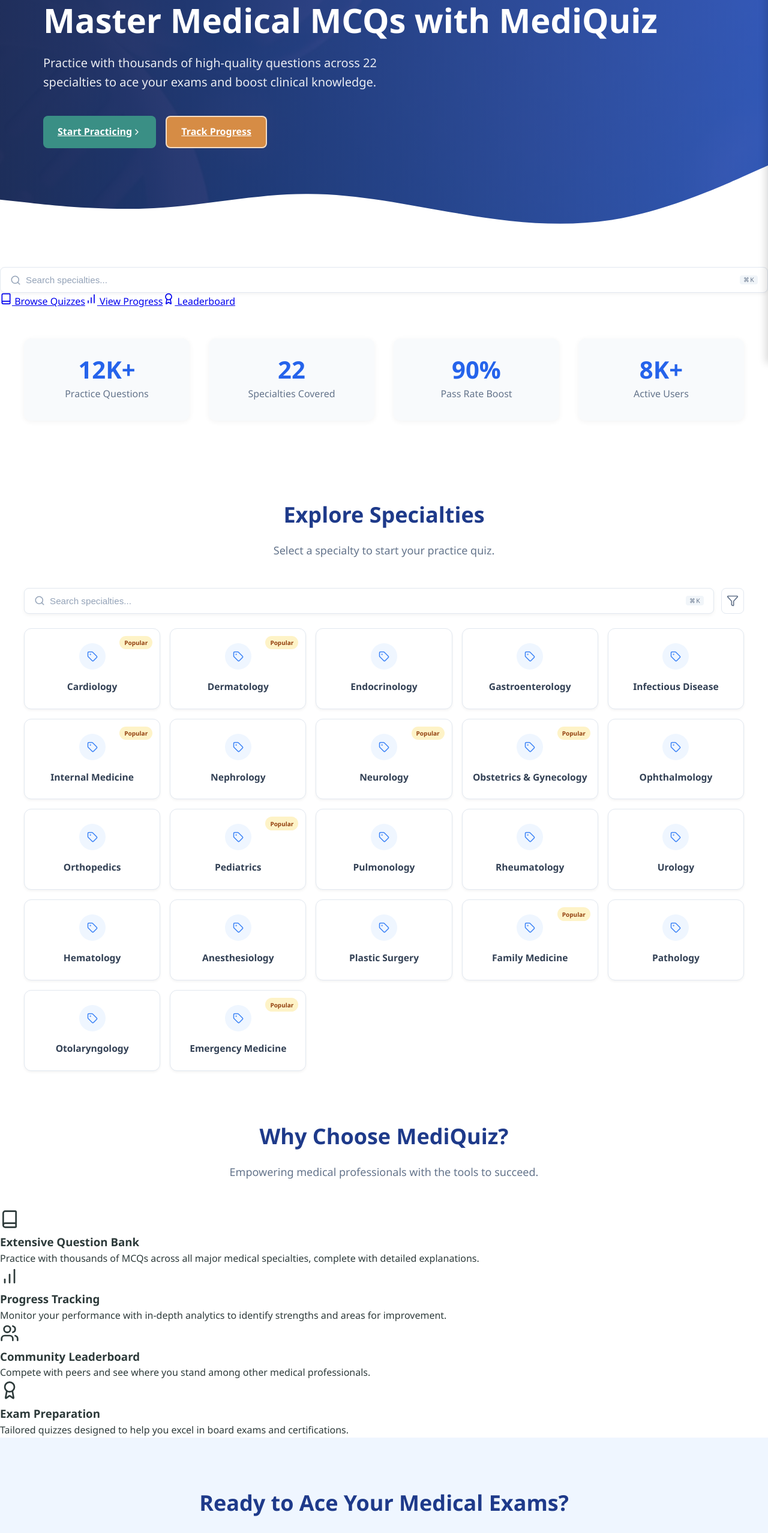
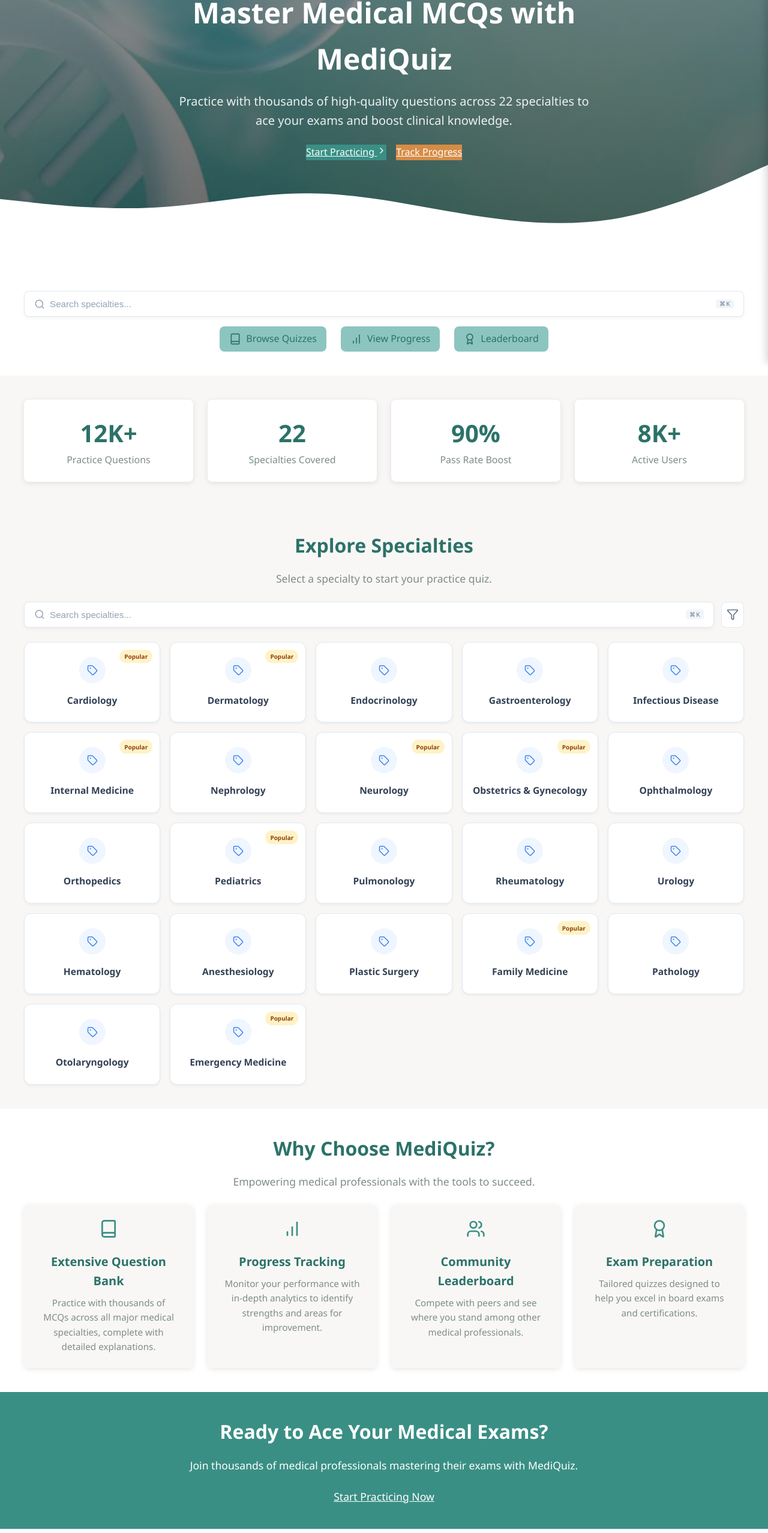
Before and after one commit to jjingofarouk/mcq, a React (Create React App) app in the folder mcq/: page / in a window 1280 px wide. Shown: the part 195-2750 px from the top of the page at 60% size. Built offline with nearby package versions, Linux system fonts and the light colour scheme.

Commit message:
Update Home.css

```diff
--- a/mcq/src/components/Home.css
+++ b/mcq/src/components/Home.css
@@ -1,16 +1,20 @@
+/* src/styles/Home.css */
 .home-page {
-  width: 100%;
-  overflow-x: hidden;
+  background-color: var(--off-white);
+}
+
+.dark .home-page {
+  background-color: var(--dark);
 }
 
 /* Hero Section */
 .hero-section {
   position: relative;
   height: 80vh;
-  min-height: 600px;
-  max-height: 800px;
-  color: white;
   overflow: hidden;
+  display: flex;
+  align-items: center;
+  justify-content: center;
 }
 
 .hero-overlay {
@@ -19,7 +23,7 @@
   left: 0;
   width: 100%;
   height: 100%;
-  background: linear-gradient(to right, rgba(23, 37, 84, 0.95), rgba(30, 64, 175, 0.85));
+  background: linear-gradient(rgba(0, 0, 0, 0.4), rgba(0, 0, 0, 0.6));
   z-index: 1;
 }
 
@@ -32,348 +36,279 @@
   background-size: cover;
   background-position: center;
   z-index: 0;
+  transition: transform 0.3s ease;
 }
 
 .hero-content {
   position: relative;
   z-index: 2;
-  max-width: 1200px;
-  margin: 0 auto;
-  height: 100%;
-  display: flex;
-  align-items: center;
-  padding: 0 2rem;
+  text-align: center;
+  color: var(--white);
+  padding: var(--spacing-xl);
+  max-width: 800px;
 }
 
 .hero-content h1 {
-  font-size: 3.5rem;
-  font-weight: 700;
-  margin-bottom: 1.5rem;
-  line-height: 1.1;
+  font-size: 3rem;
+  margin-bottom: var(--spacing-md);
+  color: var(--white);
 }
 
 .hero-subtitle {
   font-size: 1.25rem;
-  margin-bottom: 2.5rem;
-  max-width: 650px;
-  line-height: 1.6;
+  margin-bottom: var(--spacing-lg);
   opacity: 0.9;
 }
 
 .hero-cta {
   display: flex;
-  gap: 1rem;
-  flex-wrap: wrap;
-}
-
-.btn-primary {
-  display: inline-flex;
-  align-items: center;
+  gap: var(--spacing-md);
   justify-content: center;
-  padding: 0.75rem 1.5rem;
-  font-size: 1rem;
-  font-weight: 600;
-  color: white;
-  background-color: #3b82f6;
-  border: none;
-  border-radius: 0.5rem;
-  cursor: pointer;
-  transition: all 0.2s ease;
-}
-
-.btn-primary:hover {
-  background-color: #2563eb;
-  transform: translateY(-2px);
-  box-shadow: 0 4px 12px rgba(37, 99, 235, 0.3);
-}
-
-.btn-secondary {
-  display: inline-flex;
-  align-items: center;
-  justify-content: center;
-  padding: 0.75rem 1.5rem;
-  font-size: 1rem;
-  font-weight: 600;
-  color: white;
-  background-color: transparent;
-  border: 2px solid rgba(255, 255, 255, 0.7);
-  border-radius: 0.5rem;
-  cursor: pointer;
-  transition: all 0.2s ease;
-}
-
-.btn-secondary:hover {
-  background-color: rgba(255, 255, 255, 0.1);
-  transform: translateY(-2px);
-}
-
-.btn-large {
-  padding: 1rem 2rem;
-  font-size: 1.125rem;
 }
 
 .wave-divider {
   position: absolute;
-  bottom: -1px;
-  left: 0;
+  bottom: 0;
   width: 100%;
-  z-index: 3;
-  line-height: 0;
+  z-index: 2;
 }
 
 .wave-divider svg {
   display: block;
-  width: 100%;
+}
+
+/* Quick Access Section */
+.quick-access-section {
+  padding: var(--spacing-xl) var(--spacing-md);
+  background-color: var(--white);
+}
+
+.dark .quick-access-section {
+  background-color: var(--dark-gray);
+}
+
+.quick-access-container {
+  max-width: 1200px;
+  margin: 0 auto;
+  text-align: center;
+}
+
+.quick-links {
+  display: flex;
+  justify-content: center;
+  gap: var(--spacing-lg);
+  margin-top: var(--spacing-md);
+}
+
+.quick-link {
+  display: flex;
+  align-items: center;
+  gap: var(--spacing-sm);
+  padding: var(--spacing-sm) var(--spacing-md);
+  background-color: var(--primary-light);
+  color: var(--primary-dark);
+  border-radius: var(--border-radius-md);
+  text-decoration: none;
+  font-weight: 500;
+  transition: background-color 0.3s, transform 0.2s;
+}
+
+.dark .quick-link {
+  background-color: var(--primary-dark);
+  color: var(--primary-light);
+}
+
+.quick-link:hover {
+  background-color: var(--primary-color);
+  color: var(--white);
+  transform: translateY(-2px);
 }
 
 /* Stats Section */
 .stats-section {
-  padding: 3rem 1.5rem;
-  background-color: white;
+  padding: var(--spacing-xl) var(--spacing-md);
+  background-color: var(--off-white);
+}
+
+.dark .stats-section {
+  background-color: var(--dark);
 }
 
 .stats-container {
-  display: grid;
-  grid-template-columns: repeat(auto-fit, minmax(240px, 1fr));
-  gap: 2rem;
   max-width: 1200px;
   margin: 0 auto;
+  display: grid;
+  grid-template-columns: repeat(auto-fit, minmax(200px, 1fr));
+  gap: var(--spacing-lg);
 }
 
 .stat-card {
+  background-color: var(--white);
+  padding: var(--spacing-lg);
+  border-radius: var(--border-radius-md);
   text-align: center;
-  padding: 2rem;
-  background-color: #f8fafc;
-  border-radius: 0.75rem;
-  box-shadow: 0 2px 10px rgba(0, 0, 0, 0.05);
-  transition: transform 0.3s ease, box-shadow 0.3s ease;
+  box-shadow: var(--box-shadow);
 }
 
-.stat-card:hover {
-  transform: translateY(-5px);
-  box-shadow: 0 10px 20px rgba(0, 0, 0, 0.08);
+.dark .stat-card {
+  background-color: var(--dark-gray);
 }
 
 .stat-number {
   font-size: 2.5rem;
   font-weight: 700;
-  color: #2563eb;
-  margin-bottom: 0.5rem;
-  line-height: 1;
+  color: var(--primary-dark);
+}
+
+.dark .stat-number {
+  color: var(--primary-light);
 }
 
 .stat-label {
   font-size: 1rem;
-  color: #64748b;
+  color: var(--medium-gray);
 }
 
-/* Features Section */
-.features-section {
-  padding: 5rem 1.5rem;
-  background-color: #f8fafc;
+/* Benefits Section */
+.benefits-section {
+  padding: var(--spacing-xl) var(--spacing-md);
+  background-color: var(--white);
 }
 
-.section-title {
-  text-align: center;
-  font-size: 2.25rem;
-  font-weight: 700;
-  color: #1e3a8a;
-  margin-bottom: 1rem;
+.dark .benefits-section {
+  background-color: var(--dark-gray);
 }
 
-.section-subtitle {
-  text-align: center;
-  font-size: 1.125rem;
-  color: #64748b;
-  max-width: 700px;
-  margin: 0 auto 3rem;
+.benefits-grid {
+  max-width: 1200px;
+  margin: 0 auto;
+  display: grid;
+  grid-template-columns: repeat(auto-fit, minmax(250px, 1fr));
+  gap: var(--spacing-lg);
 }
 
-.features-grid {
-  display: grid;
-  grid-template-columns: repeat(auto-fit, minmax(300px, 1fr));
-  gap: 2rem;
-  max-width: 1200px;
-  margin: 0 auto;
+.benefit-card {
+  background-color: var(--off-white);
+  padding: var(--spacing-lg);
+  border-radius: var(--border-radius-md);
+  text-align: center;
+  box-shadow: var(--box-shadow);
 }
 
-.feature-card {
-  background-color: white;
-  border-radius: 0.75rem;
-  padding: 2rem;
-  box-shadow: 0 4px 12px rgba(0, 0, 0, 0.05);
-  transition: transform 0.3s ease, box-shadow 0.3s ease;
-  height: 100%;
-  display: flex;
-  flex-direction: column;
+.dark .benefit-card {
+  background-color: var(--dark);
 }
 
-.feature-card:hover {
-  transform: translateY(-5px);
-  box-shadow: 0 12px 24px rgba(0, 0, 0, 0.08);
+.benefit-icon {
+  color: var(--primary-color);
+  margin-bottom: var(--spacing-md);
 }
 
-.feature-icon {
-  display: inline-flex;
-  align-items: center;
-  justify-content: center;
-  width: 64px;
-  height: 64px;
-  background-color: #eff6ff;
-  color: #3b82f6;
-  border-radius: 16px;
-  margin-bottom: 1.5rem;
+.benefit-title {
+  font-size: 1.25rem;
+  margin-bottom: var(--spacing-sm);
+  color: var(--primary-dark);
 }
 
-.feature-title {
-  font-size: 1.25rem;
-  font-weight: 600;
-  color: #334155;
-  margin-bottom: 1rem;
+.dark .benefit-title {
+  color: var(--primary-light);
 }
 
-.feature-description {
-  font-size: 1rem;
-  color: #64748b;
-  line-height: 1.6;
-  flex-grow: 1;
+.benefit-description {
+  font-size: 0.95rem;
+  color: var(--medium-gray);
 }
 
 /* Specialties Section */
 .specialties-section {
-  padding: 5rem 1.5rem;
-  background-color: white;
+  padding: var(--spacing-xl) var(--spacing-md);
+  background-color: var(--off-white);
 }
 
-/* Testimonials Section */
-.testimonials-section {
-  padding: 5rem 1.5rem;
-  background-color: #f8fafc;
+.dark .specialties-section {
+  background-color: var(--dark);
 }
 
-.testimonials-container {
-  display: grid;
-  grid-template-columns: repeat(auto-fit, minmax(300px, 1fr));
-  gap: 2rem;
-  max-width: 1200px;
-  margin: 0 auto;
+.section-title {
+  font-size: 2rem;
+  text-align: center;
+  margin-bottom: var(--spacing-md);
+  color: var(--primary-dark);
 }
 
-.testimonial-card {
-  background-color: white;
-  border-radius: 0.75rem;
-  padding: 2rem;
-  box-shadow: 0 4px 12px rgba(0, 0, 0, 0.05);
-  height: 100%;
-  display: flex;
-  flex-direction: column;
+.dark .section-title {
+  color: var(--primary-light);
 }
 
-.testimonial-quote {
-  font-size: 1rem;
-  color: #334155;
-  line-height: 1.6;
-  font-style: italic;
-  margin-bottom: 2rem;
-  flex-grow: 1;
-  position: relative;
-}
-
-.testimonial-quote::before {
-  content: "";
-  font-size: 4rem;
-  color: #e2e8f0;
-  position: absolute;
-  top: -1.5rem;
-  left: -0.5rem;
-  z-index: 0;
-  font-family: serif;
-}
-
-.testimonial-author {
-  display: flex;
-  align-items: center;
-  gap: 1rem;
-}
-
-.testimonial-image {
-  width: 48px;
-  height: 48px;
-  border-radius: 50%;
-  object-fit: cover;
-}
-
-.testimonial-name {
-  font-weight: 600;
-  color: #334155;
-  font-size: 1rem;
-}
-
-.testimonial-title {
-  color: #64748b;
-  font-size: 0.875rem;
+.section-subtitle {
+  font-size: 1.1rem;
+  text-align: center;
+  margin-bottom: var(--spacing-lg);
+  color: var(--medium-gray);
 }
 
 /* CTA Section */
 .cta-section {
-  padding: 5rem 1.5rem;
-  background-color: #eff6ff;
-  position: relative;
-  overflow: hidden;
+  padding: var(--spacing-xl) var(--spacing-md);
+  background-color: var(--primary-color);
+  color: var(--white);
+  text-align: center;
 }
 
 .cta-content {
   max-width: 800px;
   margin: 0 auto;
-  text-align: center;
-  position: relative;
-  z-index: 1;
-}
-
-.cta-icon {
-  color: #ef4444;
-  margin-bottom: 1.5rem;
-  animation: pulse 2s infinite;
 }
 
 .cta-content h2 {
-  font-size: 2.25rem;
-  font-weight: 700;
-  color: #1e3a8a;
-  margin-bottom: 1rem;
+  font-size: 2rem;
+  margin-bottom: var(--spacing-md);
 }
 
 .cta-content p {
-  font-size: 1.125rem;
-  color: #475569;
-  margin-bottom: 2rem;
-  max-width: 600px;
-  margin-left: auto;
-  margin-right: auto;
+  font-size: 1.1rem;
+  margin-bottom: var(--spacing-lg);
 }
 
-@keyframes pulse {
-  0% {
-    transform: scale(1);
+.btn-large {
+  padding: var(--spacing-md) var(--spacing-xl);
+  font-size: 1.1rem;
+}
+
+/* Responsive Adjustments */
+@media (max-width: 768px) {
+  .hero-section {
+    height: 60vh;
   }
-  50% {
-    transform: scale(1.1);
+
+  .hero-content h1 {
+    font-size: 2rem;
   }
-  100% {
-    transform: scale(1);
+
+  .hero-subtitle {
+    font-size: 1rem;
+  }
+
+  .hero-cta {
+    flex-direction: column;
+    align-items: center;
+  }
+
+  .quick-links {
+    flex-direction: column;
+    align-items: center;
+  }
+
+  .stats-container {
+    grid-template-columns: 1fr;
+  }
+
+  .benefits-grid {
+    grid-template-columns: 1fr;
   }
 }
 
-/* Responsive design */
-@media (max-width: 768px) {
-  .hero-content h1 {
-    font-size: 2.5rem;
-  }
-
-  .hero-subtitle {
-    font-size: 1.125rem;
-  }
-
+@media (max-width: 576px) {
   .section-title {
     font-size: 1.75rem;
   }
@@ -382,17 +317,3 @@
     font-size: 1.75rem;
   }
 }
-
-@media (max-width: 480px) {
-  .hero-section {
-    height: 70vh;
-  }
-
-  .hero-content h1 {
-    font-size: 2rem;
-  }
-
-  .btn-primary, .btn-secondary {
-    width: 100%;
-  }
-}
```
